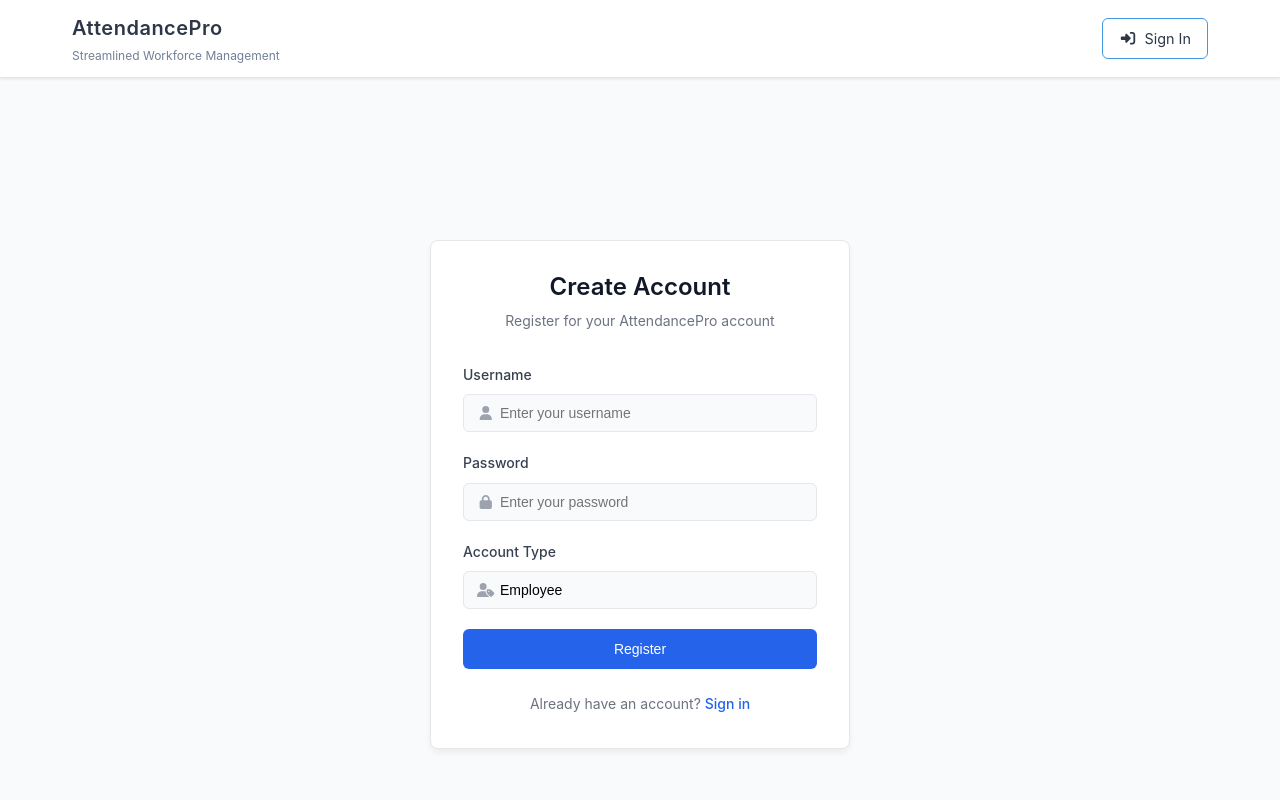
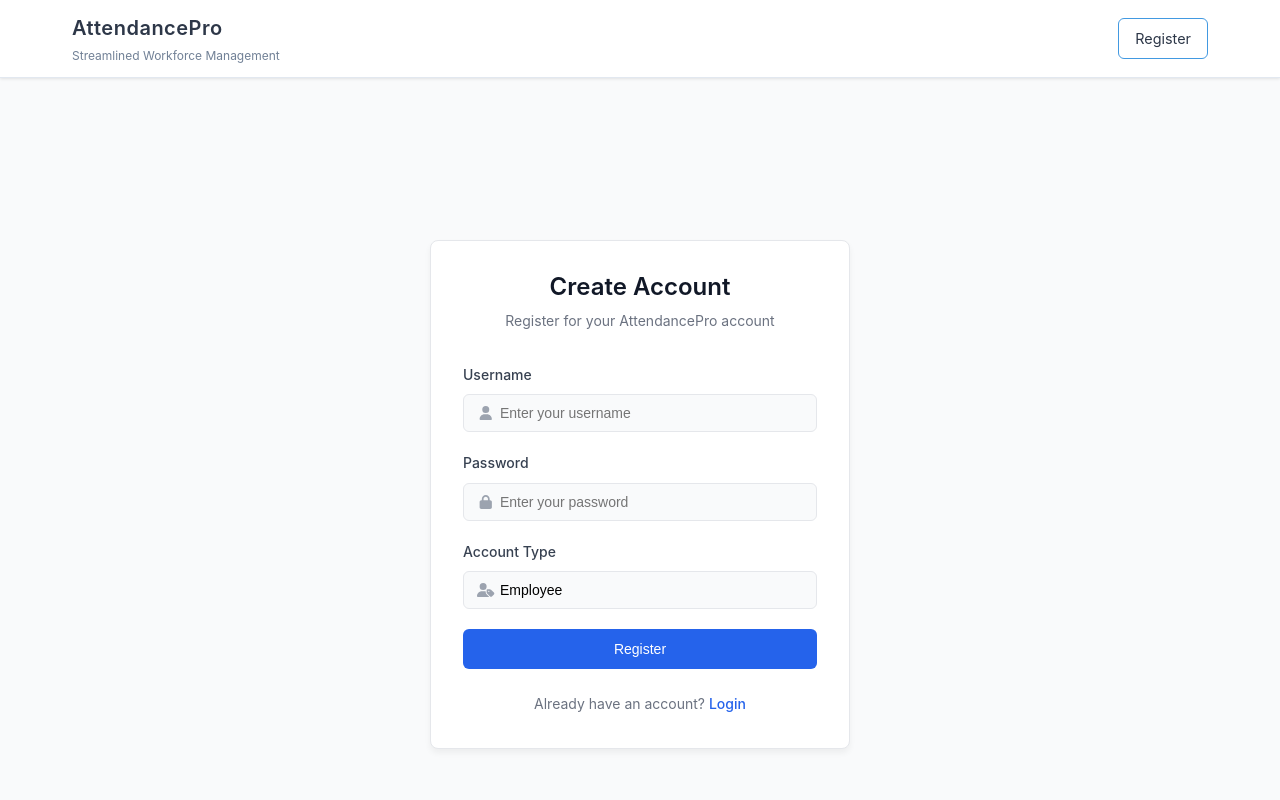
Before and after one commit to nuwani-sithara/employee-attendance-system, a React (Vite) app in the folder frontend/: page /register in a window 1280 px wide. Shown: the top 800 px of the page. Built offline with nearby package versions, Linux system fonts and the light colour scheme.

Commit message:
updated lines

```diff
--- a/frontend/src/components/Navbar.jsx
+++ b/frontend/src/components/Navbar.jsx
@@ -26,7 +26,7 @@ const Navbar = ({ user, onLogout }) => (
           </div>
         ) : (
           <Link to="/register" className="login-btn">
-            <FontAwesomeIcon icon="sign-in-alt" /> Sign In
+            <FontAwesomeIcon icon="user-plus" /> Register
           </Link>
         )}
       </div>
--- a/frontend/src/components/Register.jsx
+++ b/frontend/src/components/Register.jsx
@@ -128,7 +128,7 @@ const Register = ({ onRegister }) => {
         </form>
 
         <div className="login-link">
-          Already have an account? <a href="/login">Sign in</a>
+          Already have an account? <a href="/login">Login</a>
         </div>
       </div>
     </div>
```
